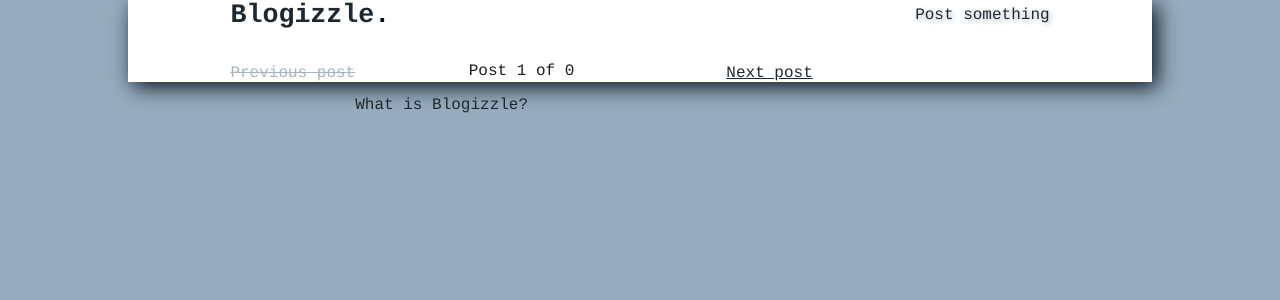
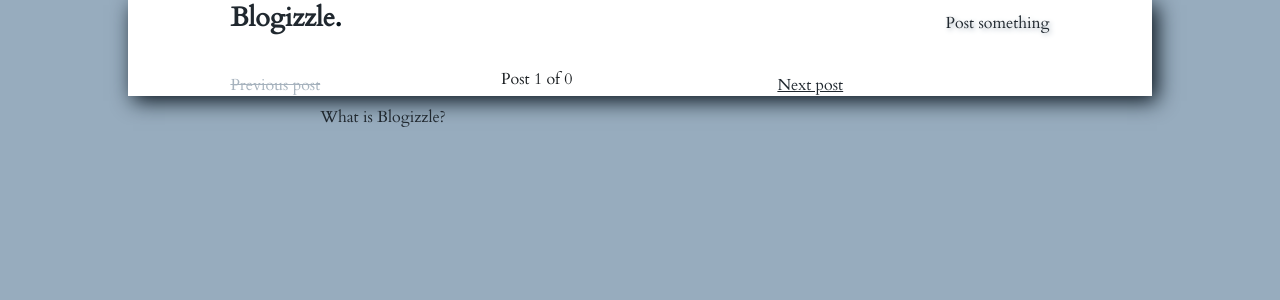
Before and after one commit to elephant/Blogizzle, a Flask app: page / in a window 1280 px wide. Shown: the top 300 px of the page. Run offline with Flask 2, Linux system fonts and the light colour scheme; data that the repository does not hold is empty; some libraries are stand-ins or nearby versions.

Commit message:
added open web font

```diff
--- a/static/styles.css
+++ b/static/styles.css
@@ -1,7 +1,9 @@
+@import url(http://fonts.googleapis.com/css?family=Cardo);
+
 body {
     background: #97ACBE;
     color: #1A1E21;
-    font-family: courier,monospace;
+    font-family: 'Cardo',courier,monospace,serif;
     height: 100%;
     margin: 0;
 }
```
